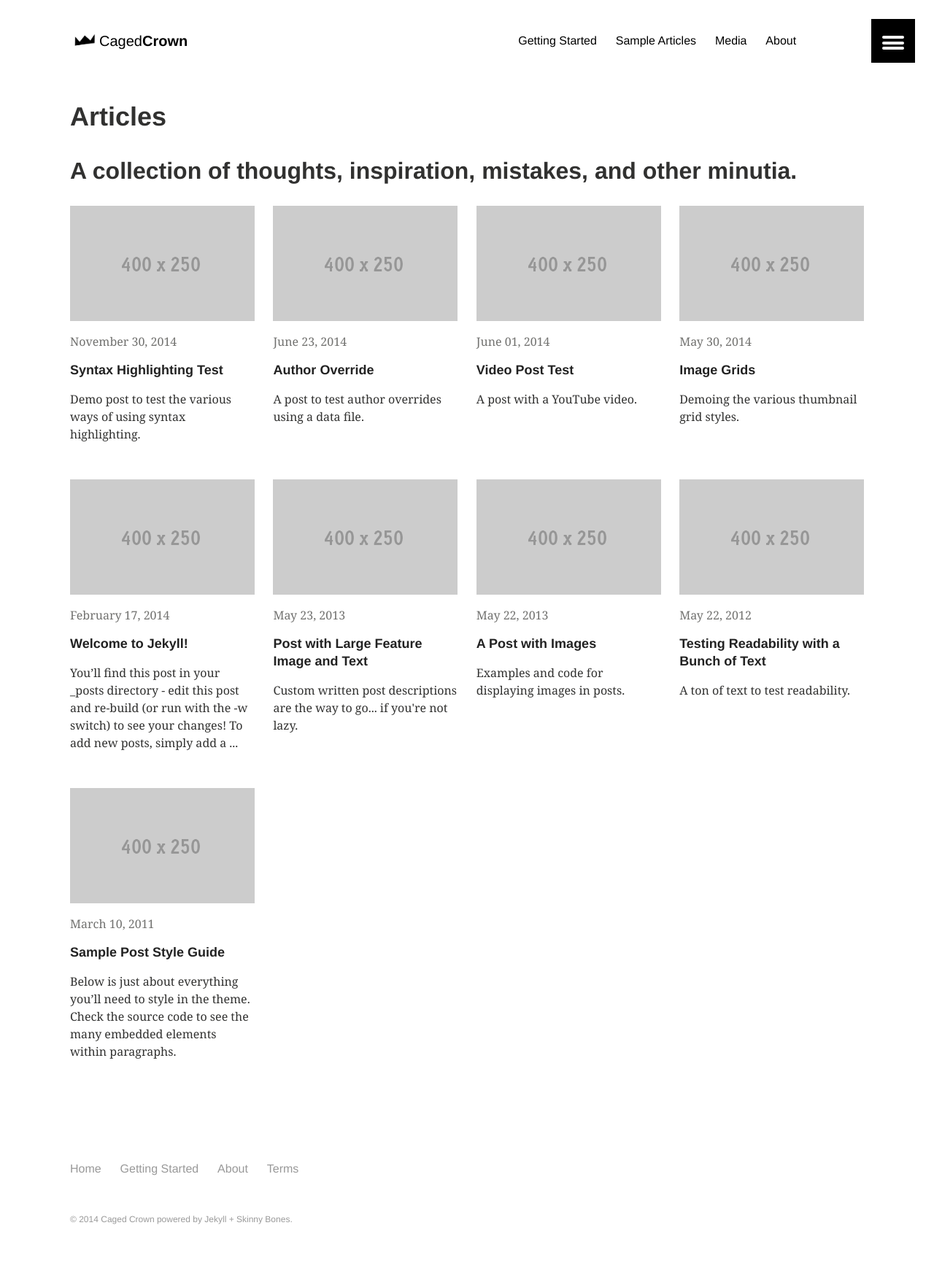
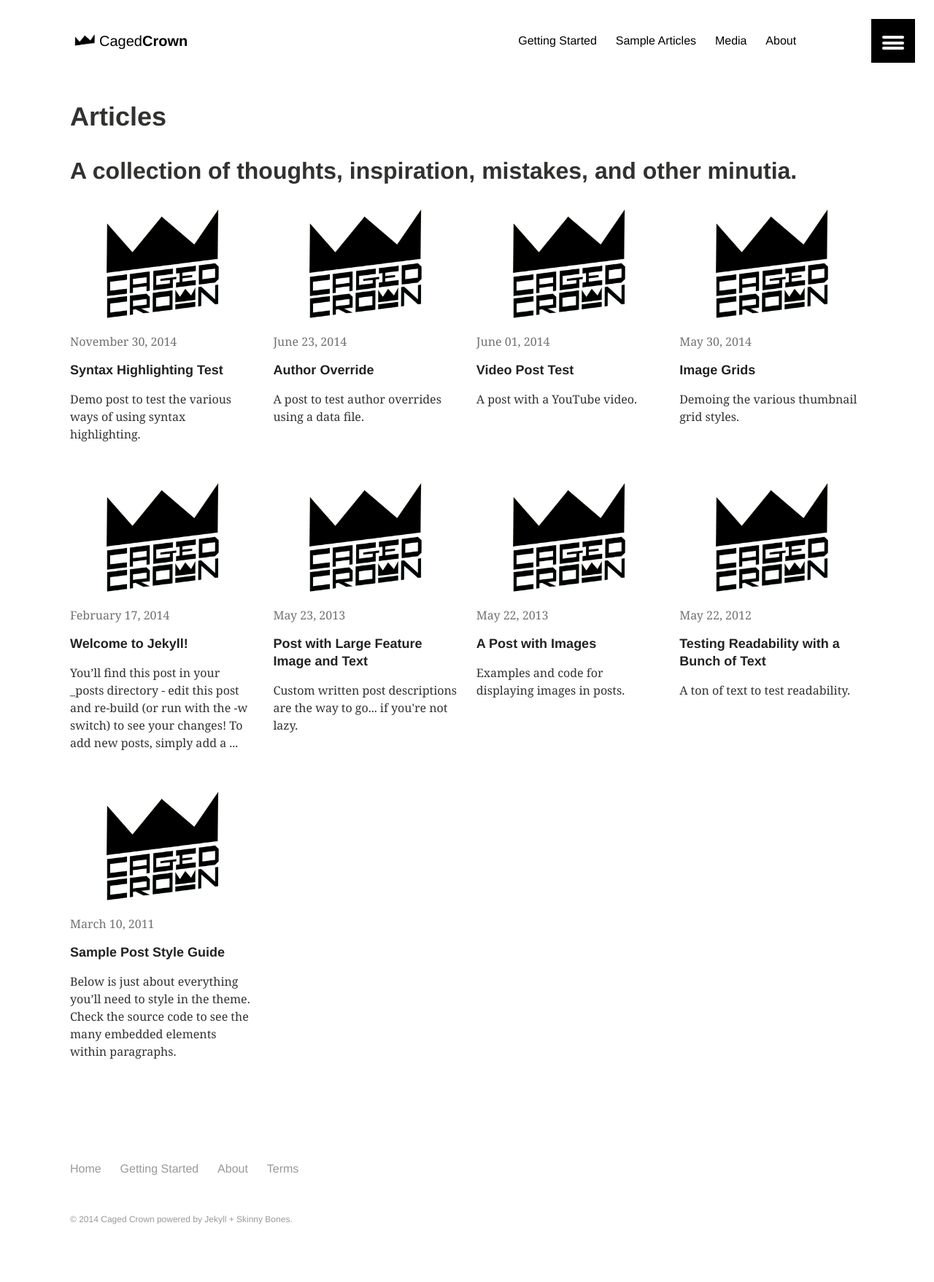
Before and after one commit to cagedcrown/cagedcrown.github.io, a Jekyll site: the page built from articles/index.md, in a window 1280 px wide. Shown: the whole page at 73% size. Built offline with Jekyll 4.4.1, drawn with Linux system fonts in a browser that asks for light colours.

```diff
--- a/_config.yml
+++ b/_config.yml
@@ -3,7 +3,7 @@
 title: Caged Crown
 description: "A blog about code, design, and habits"
 logo: 120x120.gif
-teaser: 400x250.gif
+teaser: teaser_400x250.png
 locale: en_US
 url: //cagedcrown.com
 
```
Also changed, not shown: images/teaser_400x250.png (added).
